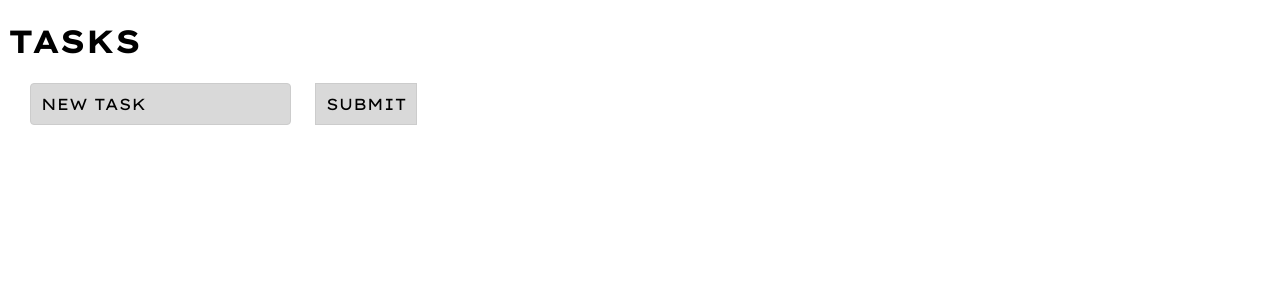
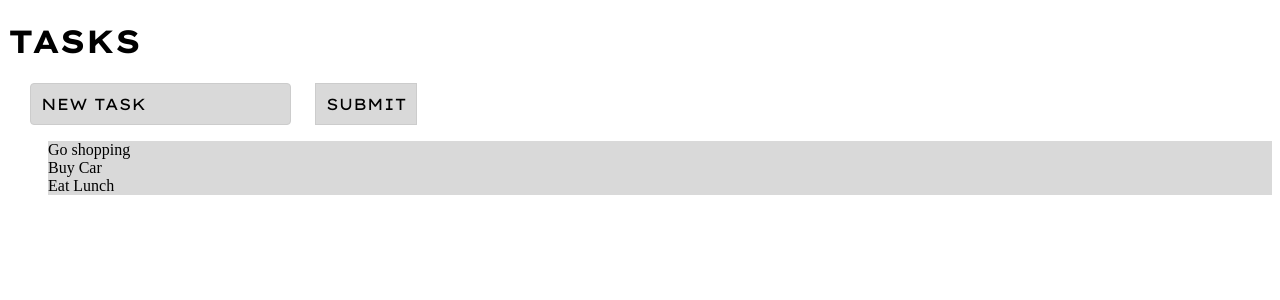
Before and after one commit to MpuugaTyroneVictorWoods2006/Task-Manager, a Django app: page /tasks/ in a window 1280 px wide. Shown: the top 300 px of the page. Run offline with Django 4.2, Linux system fonts and the light colour scheme.

Commit message:
Worked on Tasks views and Task Item listiing

```diff
--- a/Task_App/tasks/static/tasks_styles/styles.css
+++ b/Task_App/tasks/static/tasks_styles/styles.css
@@ -48,3 +48,9 @@ h1 {
     cursor: pointer;
     border: 1px solid
 }
+
+.task_div {
+    background-color: rgba(217, 217, 217, 1);
+    position: relative;
+
+}
--- a/Task_App/tasks/templates/tasks/index.html
+++ b/Task_App/tasks/templates/tasks/index.html
@@ -6,7 +6,7 @@
     <meta charset="UTF-8">
     <meta name="viewport" content="width=device-width, initial-scale=1.0">
     <title>Task Manager</title>
-    <link rel="stylesheet" href="{% static 'tasks_styles\styles.css' %}">
+    <link rel="stylesheet" href="{% static 'tasks_styles/styles.css' %}">
 </head>
 <body>
     <h1>TASKS</h1>
@@ -14,5 +14,10 @@
         <input type="text", name="task", placeholder="NEW TASK" class="field">
         <input type="submit" class="submit", value="SUBMIT">
     </form>
+    <ul>
+        {% for task in tasks %}
+            <div class="task_div">{{task}}</div>
+        {%endfor%}
+    </ul>
 </body>
 </html>
--- a/Task_App/tasks/views.py
+++ b/Task_App/tasks/views.py
@@ -1,5 +1,8 @@
 from django.shortcuts import render
 from django.http import HttpResponse
 
+tasks = ["Go shopping", "Buy Car", "Eat Lunch"]
 def index(request):
-    return render(request, 'tasks/index.html')
+    return render(request, 'tasks/index.html', {
+        "tasks": tasks
+    })
```
